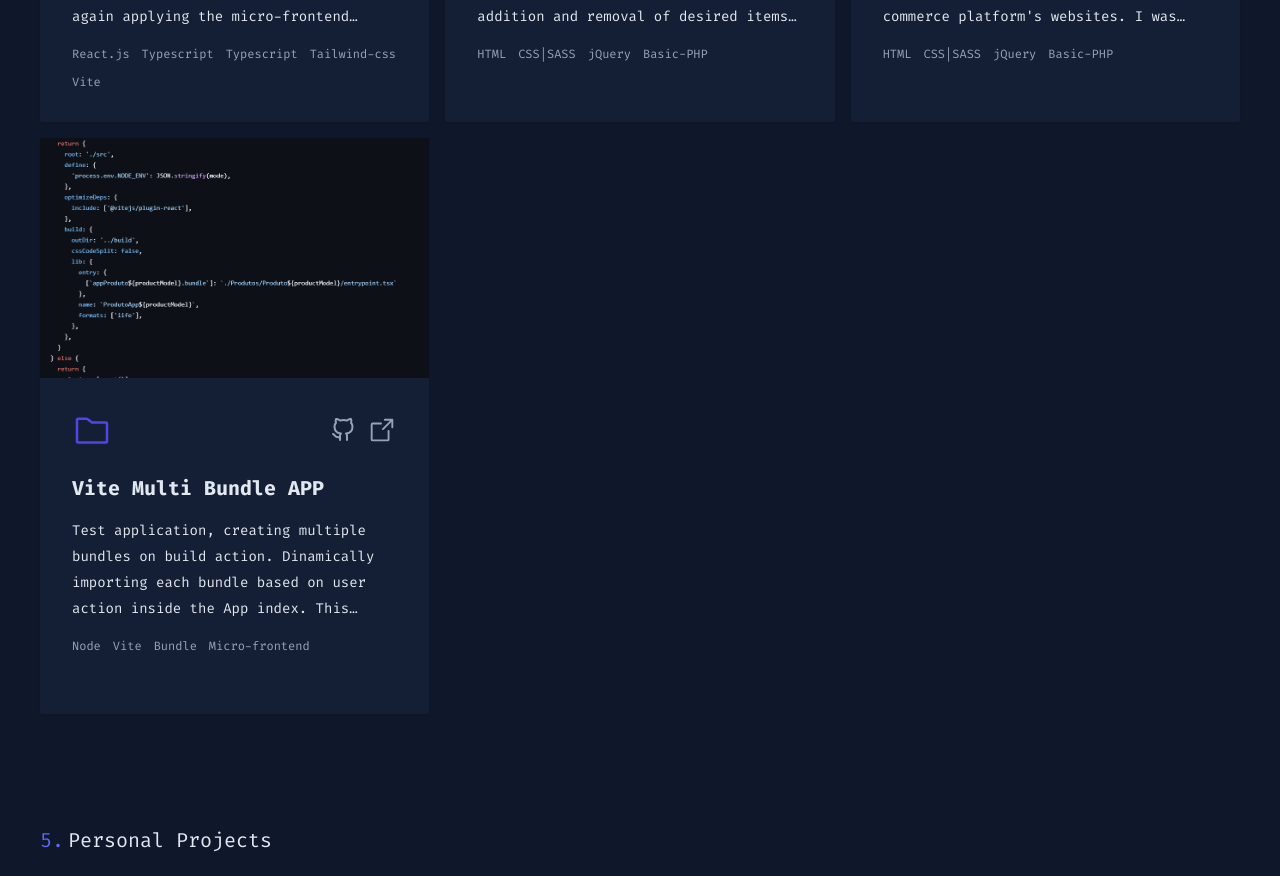
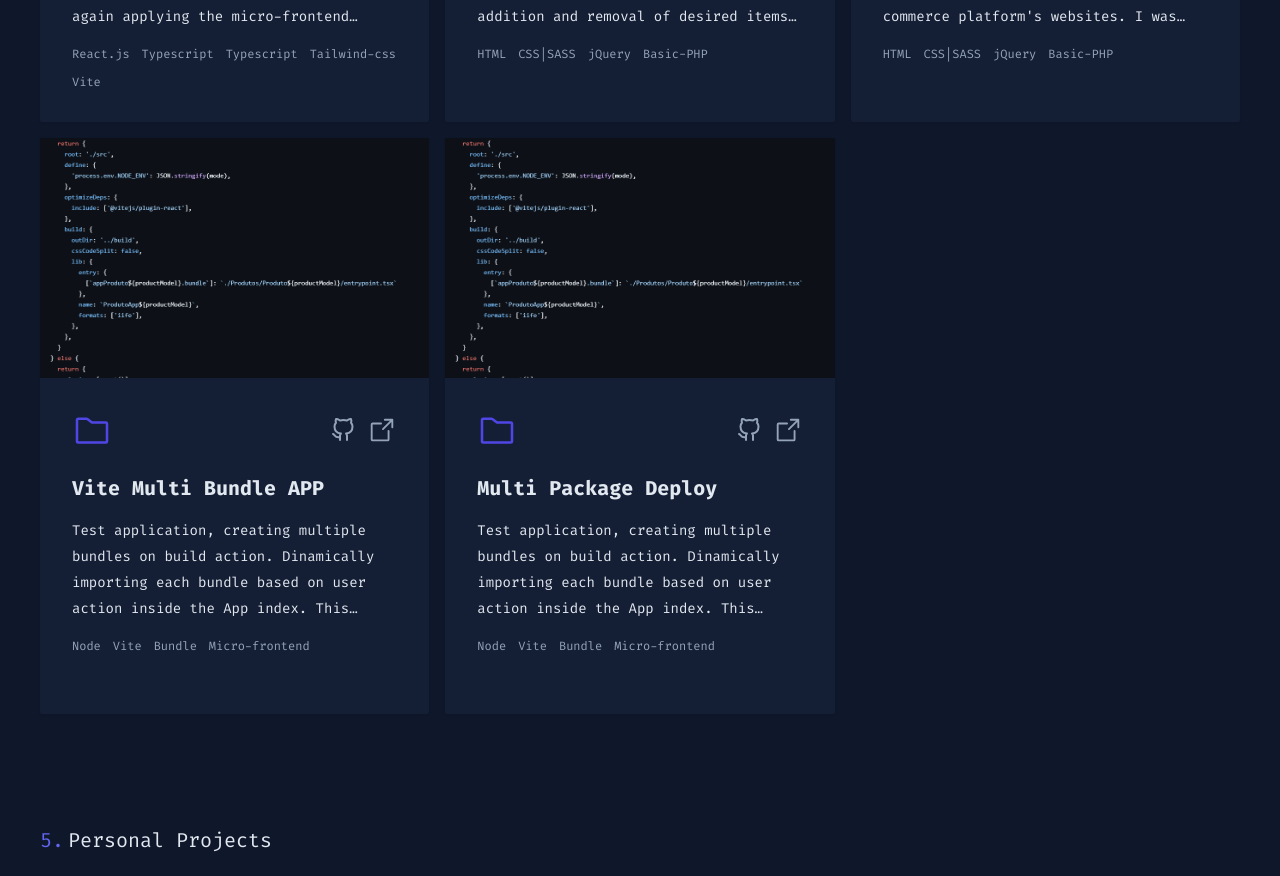
Before and after one commit to lucasdebeterco/lucasdebeterco-dev, a Next.js app: page / in a window 1280 px wide. Shown: the part 3340-4216 px from the top of the page. Built offline with nearby package versions, Linux system fonts and the light colour scheme.

Commit message:
new project

```diff
--- a/src/app/components/projects/data/professional-achievements.ts
+++ b/src/app/components/projects/data/professional-achievements.ts
@@ -110,4 +110,19 @@ export const professionalAchievements: CardItemProps[] = [
             'Micro-frontend'
         ]
     },
+    {
+        title: 'Multi Package Deploy',
+        description: 'Test application, creating multiple bundles on build action. Dinamically importing each bundle based on user action inside the App index. This application was developed by me to solve a problem we faced when we decided to componentize parts of our website to run on React.js. We needed a project structure in which all product page templates were in the same repository (only with different entrypoints), but the bundles needed to be generated separately. When I created this structure and applied it to our product models, it was possible to proceed with all componentization projects for areas of the website (product, footer, headers, etc..), this structure is now used within the company in all site projects and the 2400+ customer websites.',
+        imageSrc: [
+            '/professional-achievements/vite-multi-bundle-test/code.png'
+        ],
+        githubLink: 'https://github.com/lucasdebeterco/vite-multi-bundle-test',
+        productionLink: 'https://vite-multi-bundle-test.lucasdebeterco.dev',
+        tools: [
+            'Node',
+            'Vite',
+            'Bundle',
+            'Micro-frontend'
+        ]
+    },
 ]
```
